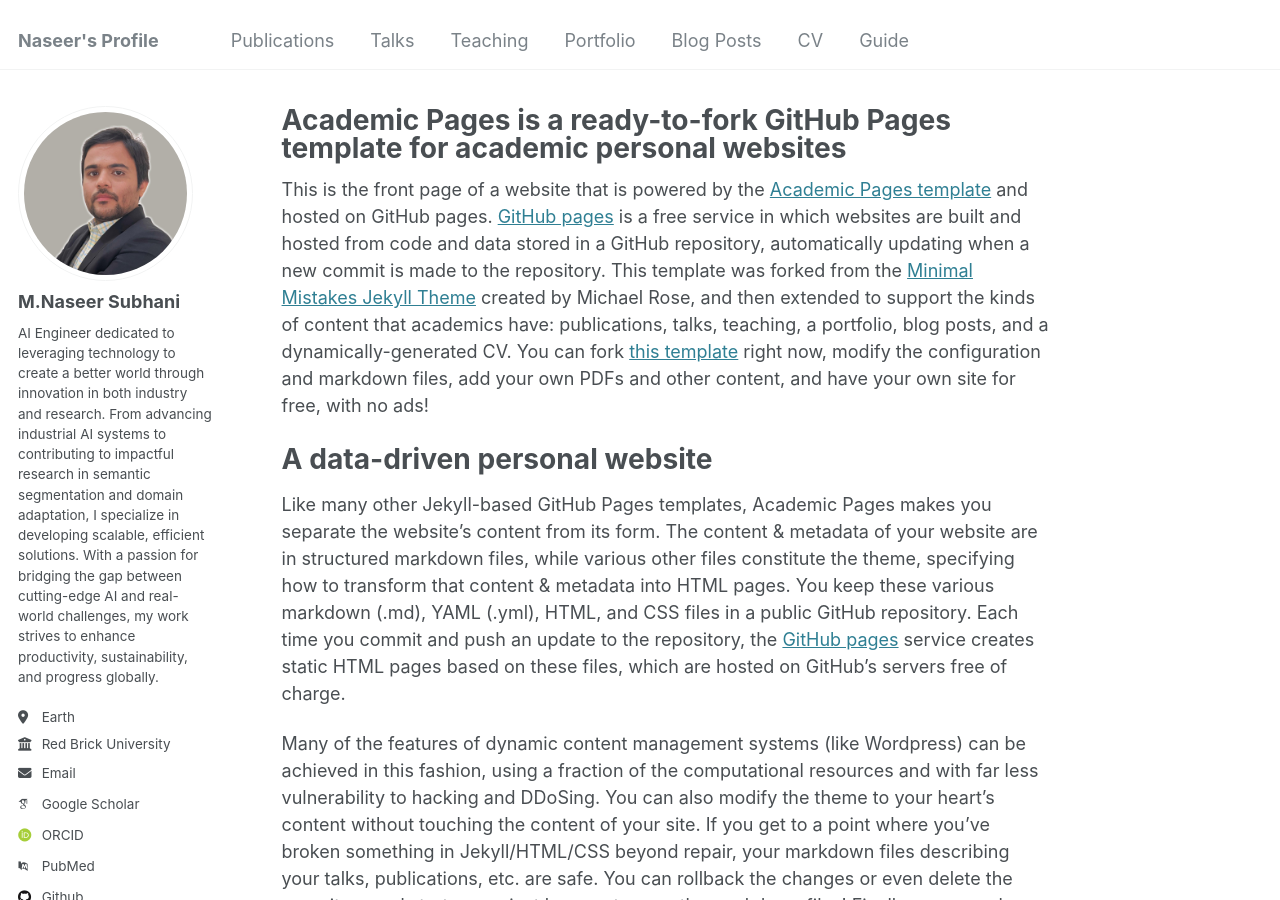
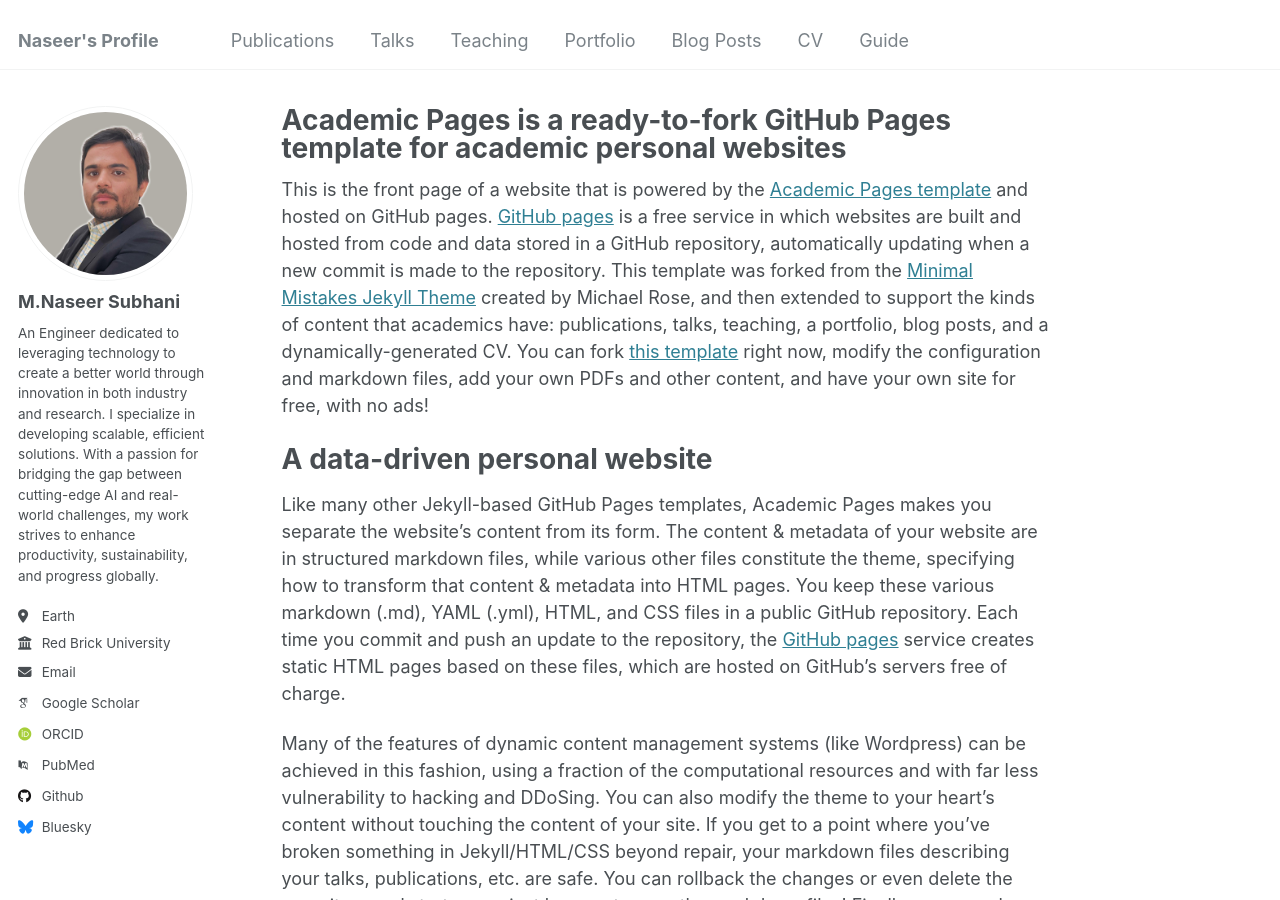
Before and after one commit to MNaseerSubhani/mnaseer.githu.io, a Jekyll site: the page built from _pages/about.md, in a window 1280 px wide and 900 px high. Built offline with Jekyll 4.4.1, drawn with Linux system fonts in a browser that asks for light colours; some web fonts are replaced.

Commit message:
change config file

```diff
--- a/_config.yml
+++ b/_config.yml
@@ -28,7 +28,7 @@ author:
   avatar           : "profile.jpeg"
   name             : "M.Naseer Subhani"
   pronouns         : # example: "she/her"
-  bio              : "AI Engineer dedicated to leveraging technology to create a better world through innovation in both industry and research. From advancing industrial AI systems to contributing to impactful research in semantic segmentation and domain adaptation, I specialize in developing scalable, efficient solutions. With a passion for bridging the gap between cutting-edge AI and real-world challenges, my work strives to enhance productivity, sustainability, and progress globally."
+  bio              : "An Engineer dedicated to leveraging technology to create a better world through innovation in both industry and research. I specialize in developing scalable, efficient solutions. With a passion for bridging the gap between cutting-edge AI and real-world challenges, my work strives to enhance productivity, sustainability, and progress globally."
   location         : "Earth"
   employer         : "Red Brick University"
   uri              : # URL
```
